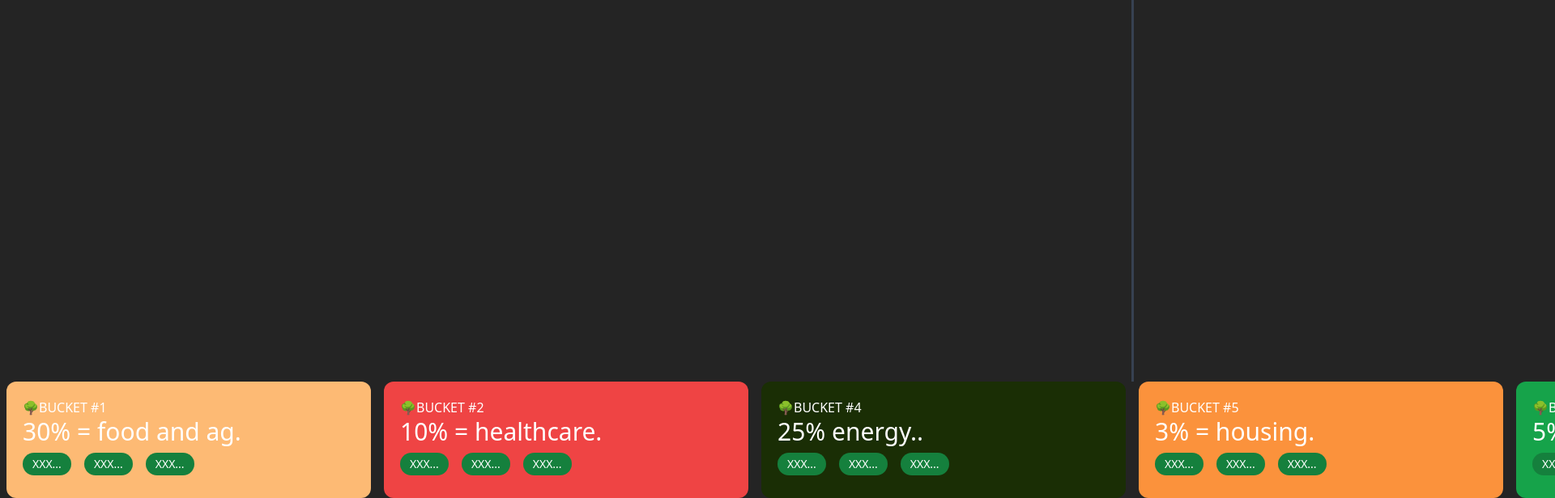
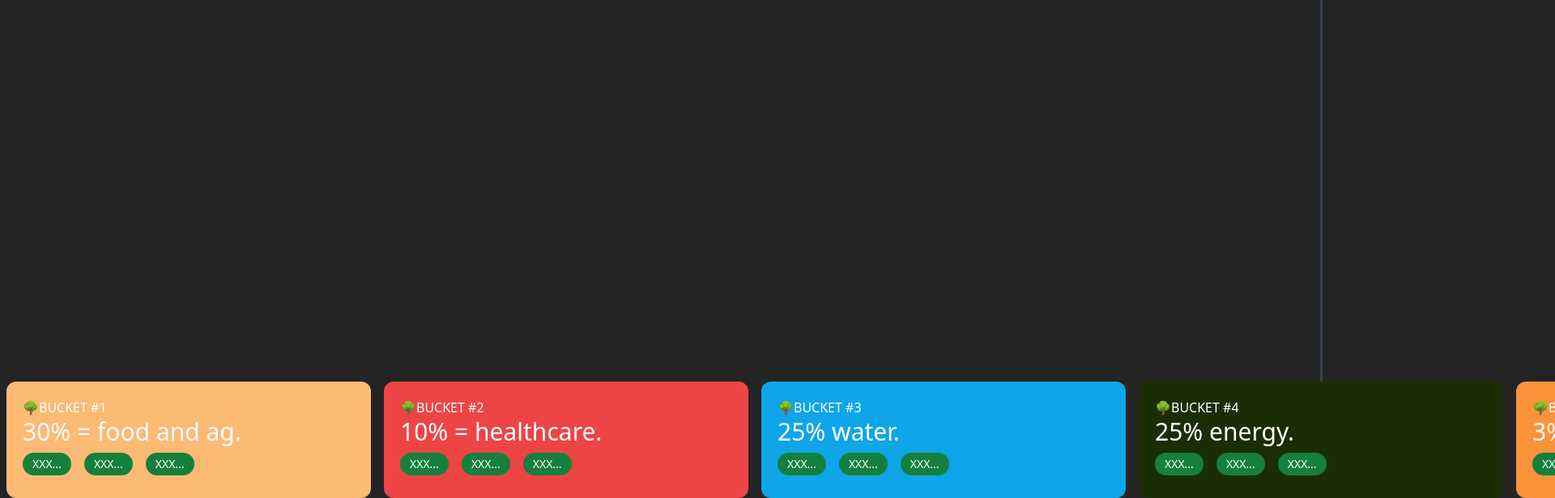
Before and after one commit to sidney-earthshot/mini_task_1, a React (Vite) app: page / in a window 1280 px wide. Shown: the part 712-1328 px from the top of the page at 81% size, 1920 px wide, since content can reach past the window. Built offline with nearby package versions, Linux system fonts and the light colour scheme.

Commit message:
fixed formatting errors

```diff
--- a/src/App.jsx
+++ b/src/App.jsx
@@ -56,9 +56,19 @@ function App() {
             </div>
           </div>
 
+          <div className="bg-sky-500 p-5 rounded-xl">
+            <p className="text-white">🌳BUCKET #3</p>
+            <p className="text-white text-3xl">25% water.</p>
+            <div className="flex">
+              <Risk basis={"4/12"} content={"XXX..."} />
+              <Risk basis={"4/12"} content={"XXX..."} />
+              <Risk basis={"3/12"} content={"XXX..."} />
+            </div>
+          </div>
+
           <div className="bg-lime-950 p-5 rounded-xl">
             <p className="text-white">🌳BUCKET #4</p>
-            <p className="text-white text-3xl">25% energy..</p>
+            <p className="text-white text-3xl">25% energy.</p>
             <div className="flex">
               <Risk basis={"4/12"} content={"XXX..."} />
               <Risk basis={"4/12"} content={"XXX..."} />
```
